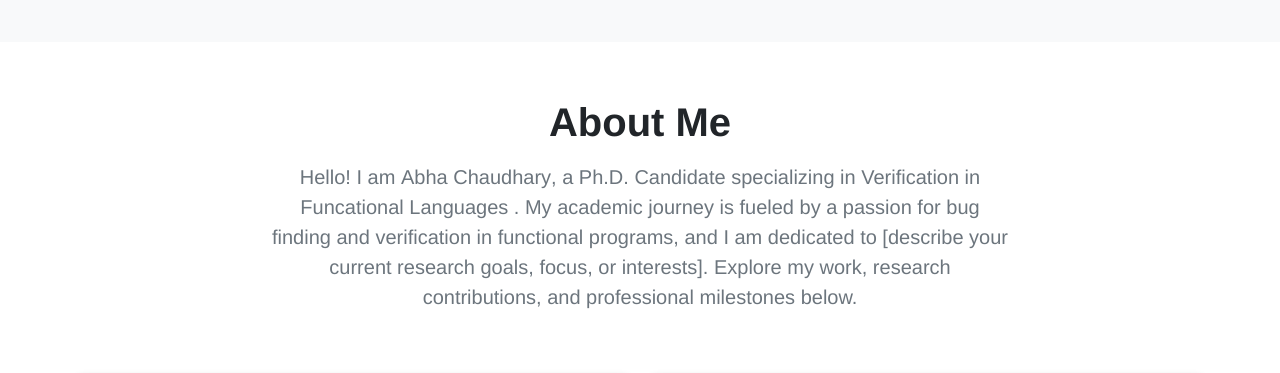
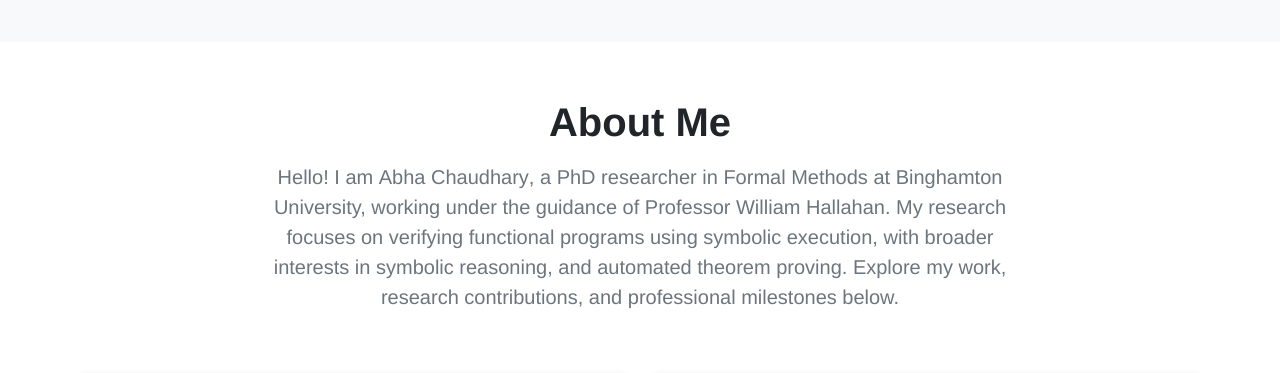
Before and after one commit to abhachaudhary/abhachaudhary.github.io, a plain HTML site: page index.html in a window 1280 px wide. Shown: the part 359-732 px from the top of the page. Drawn offline with nearby package versions, Linux system fonts and the light colour scheme.

Commit message:
Updated about section

```diff
--- a/index.html
+++ b/index.html
@@ -128,11 +128,10 @@
                 <div class="col-12 col-md-8">
                     <h6 class="display-6 fw-bold" data-aos="fade-down">About Me</h6>
                     <p class="lead text-muted mt-3" data-aos="fade-up">
-                        Hello! I am <strong>Abha Chaudhary</strong>, a Ph.D. Candidate specializing in <strong>
-                            Verification in Funcational Languages </strong>.
-                        My academic journey is fueled by a passion for bug finding and verification in functional
-                        programs, and I am dedicated to
-                        [describe your current research goals, focus, or interests].
+                        Hello! I am <strong>Abha Chaudhary</strong>, a PhD researcher in Formal Methods at Binghamton University,
+                        working under the guidance of Professor William Hallahan.
+                        My research focuses on verifying functional programs using symbolic execution,
+                        with broader interests in symbolic reasoning, and automated theorem proving.
                         Explore my work, research contributions, and professional milestones below.
                     </p>
                 </div>
```
